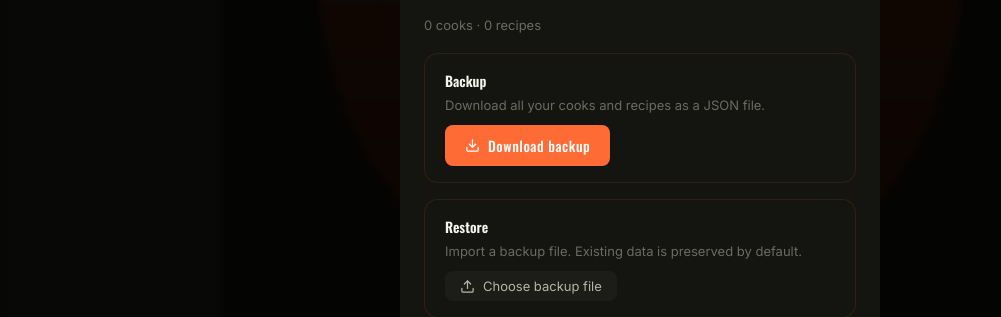
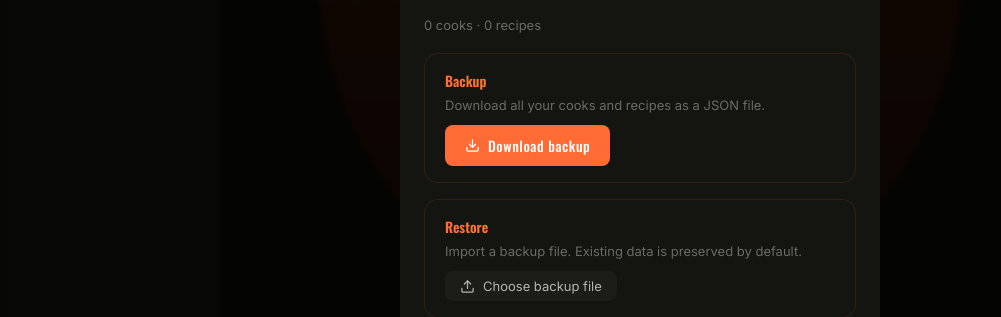
Before and after one commit to unyieldingclaw-dev/pitlogic, a React (Vite) app: page / in a window 1280 px wide. Both pictures are taken after a click on the button 187 px from the left and 41 px from the top of the page. Shown: the part 446-763 px from the top of the page, without its empty margins (0-1001 px from the left). Built offline with nearby package versions, Linux system fonts and the light colour scheme.

Commit message:
feat: gradient text on Settings section headers

```diff
--- a/src/components/SettingsSheet.jsx
+++ b/src/components/SettingsSheet.jsx
@@ -77,7 +77,7 @@ export default function SettingsSheet({ open, onClose, cookState, recipes, onImp
 
         {/* Export */}
         <div className="card" style={{ marginBottom: '1rem' }}>
-          <div style={{ fontFamily: 'var(--font-display)', fontSize: 14, fontWeight: 600, marginBottom: 6 }}>Backup</div>
+          <div className="gradient-text" style={{ fontFamily: 'var(--font-display)', fontSize: 14, fontWeight: 600, marginBottom: 6 }}>Backup</div>
           <div style={{ fontSize: 13, color: 'var(--text3)', marginBottom: 12 }}>
             Download all your cooks and recipes as a JSON file.
           </div>
@@ -89,7 +89,7 @@ export default function SettingsSheet({ open, onClose, cookState, recipes, onImp
 
         {/* Import */}
         <div className="card">
-          <div style={{ fontFamily: 'var(--font-display)', fontSize: 14, fontWeight: 600, marginBottom: 6 }}>Restore</div>
+          <div className="gradient-text" style={{ fontFamily: 'var(--font-display)', fontSize: 14, fontWeight: 600, marginBottom: 6 }}>Restore</div>
           <div style={{ fontSize: 13, color: 'var(--text3)', marginBottom: 12 }}>
             Import a backup file. Existing data is preserved by default.
           </div>
```
